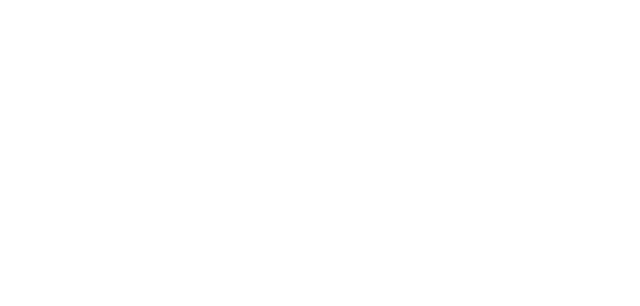
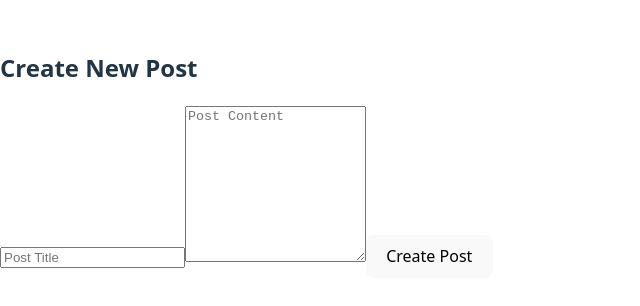
Before and after one commit to queenhabeebah/post-manager-app, a React (Vite) app: page /create-post in a window 1280 px wide. Before the commit this address had no page. Shown: the part 246-552 px from the top of the page, without its empty margins (0-640 px from the left). Built offline with nearby package versions, Linux system fonts and the light colour scheme.

Commit message:
Add created post to the UI

```diff
--- a/src/App.tsx
+++ b/src/App.tsx
@@ -1,5 +1,6 @@
 import { Routes, Route, BrowserRouter  } from "react-router-dom"
 import Home from "./pages/Home"
+import CreatePost from "./pages/CreatePost"
 
 
 function App() {
@@ -9,6 +10,7 @@ function App() {
     <BrowserRouter>
     <Routes>
       <Route index element={<Home />} />
+      <Route path="create-post" element={<CreatePost />} />
 
 
 
--- a/src/pages/CreatePost.tsx
+++ b/src/pages/CreatePost.tsx
@@ -0,0 +1,49 @@
+import { useState } from "react";
+import { createPost } from "../services/api";
+import type { NewPost } from "../types/Post";
+
+const CreatePost = () => {
+  const [title, setTitle] = useState("");
+  const [body, setBody] = useState("");
+  const [error, setError] = useState("");
+
+  const handleSubmit = async (e: React.FormEvent<HTMLFormElement>) => {
+    e.preventDefault()
+    setError("")
+    try {
+        const newPost: NewPost = {
+            title,
+            body,
+            userId: 1
+        }
+
+        await createPost(newPost)
+
+
+      alert("Your post is live");
+      setTitle("");
+      setBody("");
+    } catch (error) {
+      setError("Something went wrong");
+    }
+  };
+
+  return (
+    <div className="container">
+      <h2>Create New Post</h2>
+      {error && <p style={{color: "red" }}>{error}</p>}
+      <form onSubmit={handleSubmit}>
+        <input type="text" placeholder="Post Title" onChange={(e) => setTitle(e.target.value)} value={title} required />
+        <textarea
+          placeholder="Post Content"
+          value={body}
+          rows={10}
+          onChange={(e) => setBody(e.target.value)}
+          required
+        ></textarea>
+        <button type="submit">Create Post</button>
+      </form>
+    </div>
+  );
+};
+export default CreatePost
--- a/src/pages/Home.tsx
+++ b/src/pages/Home.tsx
@@ -1,8 +1,7 @@
 import { useState, useEffect } from "react";
-import {
-  fetchPosts
-} from "../services/api";
-import type { Post } from "../types/Post";
+import { createPost, fetchPosts } from "../services/api";
+import type { NewPost, Post } from "../types/Post";
+import { Link } from "react-router-dom";
 
 const Home = () => {
   const [posts, setPosts] = useState<Post[]>([]);
@@ -24,13 +23,48 @@ const Home = () => {
     loadPosts();
   }, []);
 
+  const handleAddPost = async (newPost: NewPost) => {
+    try {
+      const created = await createPost(newPost);
+      setPosts((prev) => [created, ...prev]); // Add new post to thr top
+    } catch (error) {}
+  };
+
+  const [newPostTitle, setNewPostTitle] = useState("");
+  const [newPostBody, setNewPostBody] = useState("");
+
+  const handleSubmit = (e: React.FormEvent) => {
+    e.preventDefault();
+    handleAddPost({ userId: 1, title: newPostTitle, body: newPostBody });
+    setNewPostTitle("");
+    setNewPostBody("");
+  };
+
   if (loading) return <p>Loading...</p>;
   if (error) return <p>{error}</p>;
 
   return (
     <div className="container">
-        {/* Link to CreatePost Page */}
-        <button>Create Post</button>
+      <aside>
+        <h2>Create a new post</h2>
+        <form onSubmit={handleSubmit}>
+          <input
+            type="text"
+            placeholder="Post Title"
+            onChange={(e) => setNewPostTitle(e.target.value)}
+            value={newPostTitle}
+            required
+          />
+          <textarea
+            placeholder="Post Content"
+            value={newPostBody}
+            rows={10}
+            onChange={(e) => setNewPostBody(e.target.value)}
+            required
+          ></textarea>
+          <button type="submit">Create Post</button>
+        </form>
+      </aside>
       <h1 className="heading">Top Posts</h1>
 
       {/* Iterate over the posts array and display just title and body */}
--- a/src/services/api.ts
+++ b/src/services/api.ts
@@ -5,7 +5,7 @@ import type { Post, NewPost  } from "../types/Post";
 const BASE_URL = "https://jsonplaceholder.typicode.com/posts";
 
 // Fetch all required posts from the BASE_URL
-export async function fetchPosts(limit:10) : Promise<Post[]> {
+export async function fetchPosts(limit: number = 10) : Promise<Post[]> {
     const res = await axios.get<Post[]>(`${BASE_URL}?_limit=${limit}`)
     return res.data
 }
@@ -23,6 +23,6 @@ return res.data
 }
 
 // Delete a post and remove from other posts
-export async function daletePost(id: number) : Promise<void>{
+export async function deletePost(id: number) : Promise<void>{
     await axios.delete(`${BASE_URL}/${id}`)
 }
--- a/src/types/Post.ts
+++ b/src/types/Post.ts
@@ -8,4 +8,5 @@ export interface Post{
 export interface NewPost{
     title: string
     body: string
+    userId: number
 }
```
